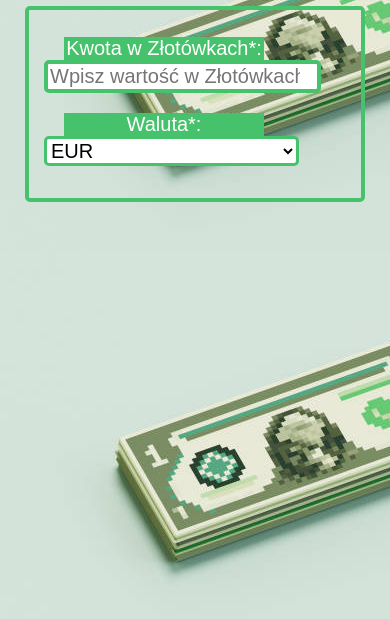
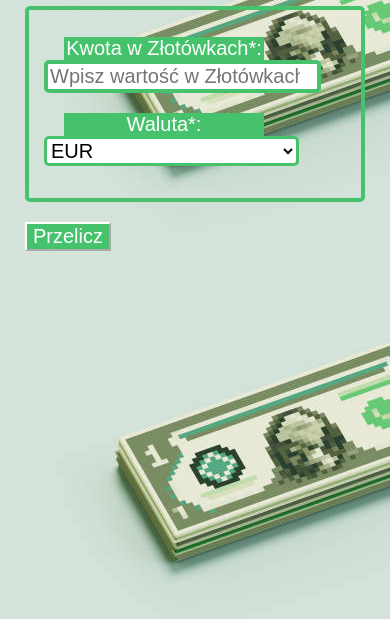
Before and after one commit to adamholy/currency-converter, a plain HTML site: page index.html in a window 390 px wide. Shown: the part 145-764 px from the top of the page. Drawn offline with nearby package versions, Linux system fonts and the light colour scheme.

Commit message:
added button for mobile devices

```diff
--- a/index.html
+++ b/index.html
@@ -46,6 +46,7 @@
             </p>
 
         </fieldset>
+        <p><button class="form__button">Przelicz</button></p>
 
 
         <p class="form__result"><span class="js-result form__result--number"></span></p>
--- a/style.css/form.css
+++ b/style.css/form.css
@@ -53,3 +53,8 @@
   background-color: rgb(71, 194, 108);
   color: white;
 }
+.form__button {
+  background-color: rgb(71, 194, 108);
+  border-color: white;
+  color: white;
+}
```
